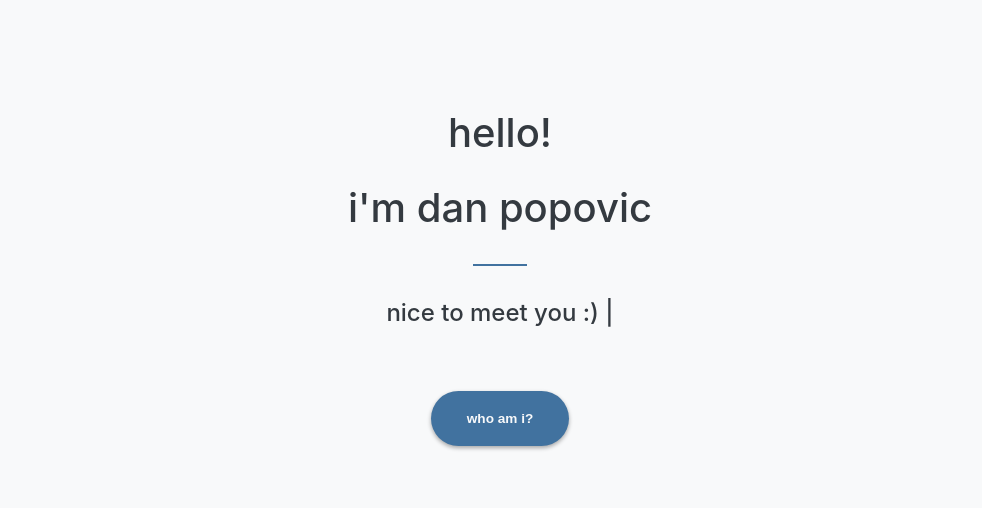
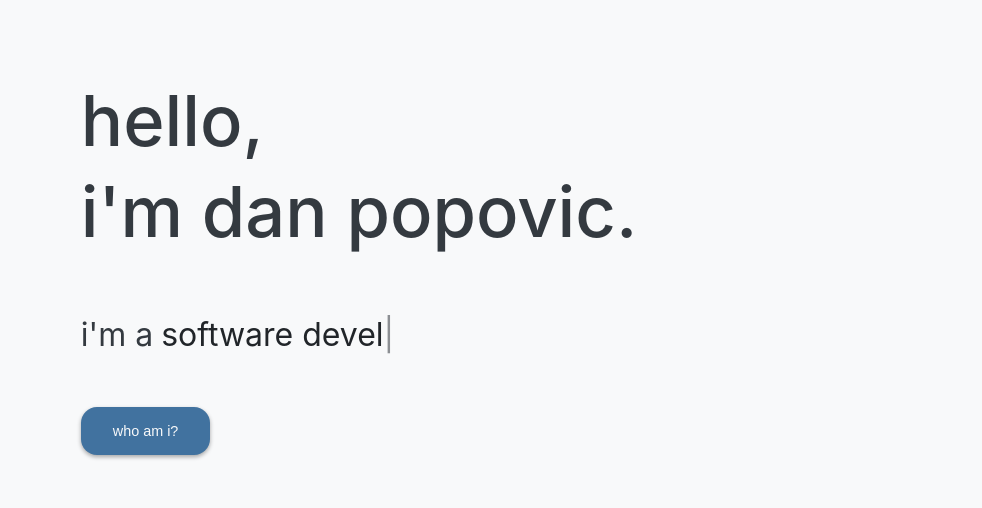
Before and after one commit to danpops/danpops-portfolio-2, a React (Create React App) app: page / in a window 1280 px wide. Shown: the part 136-644 px from the top of the page, without its empty margins (140-1122 px from the left). Built offline with nearby package versions, Linux system fonts and the light colour scheme.

Commit message:
[DP] feat (hero): new hero + updated content

```diff
--- a/src/assets/data/index.ts
+++ b/src/assets/data/index.ts
@@ -8,13 +8,18 @@ export const navigationItems = [
   'contact'
 ]
 export const hero = {
-  heading1: 'hello!',
-  heading2: "i'm dan popovic",
-  heading3: 'nice to meet you :) ',
+  heading1: 'hello,',
+  heading2: "i'm dan popovic.",
+  typewriterText: [
+    'software developer.',
+    'javascript enthusiast.',
+    'functional programmer.',
+    'problem solver.'
+  ],
   buttonText: 'who am i?'
 }
 export const about = {
-  heading: 'who am i?',
+  heading: 'about me',
   content: `i'm a software engineer based in toronto, with experience working
   on consumer level applications using frameworks such as react and react
   native. i'm passionate about writing clean and concise code and test
@@ -24,7 +29,7 @@ export const about = {
   tests using appium on react native.`
 }
 export const specialties = {
-  heading: 'what are my specialties?',
+  heading: 'my specialties',
   data: specialtiesData
 }
 export const experience = {
@@ -37,7 +42,7 @@ export const github = {
   url: 'https://github.com/danpops'
 }
 export const contact = {
-  heading: "let's get in touch!",
+  heading: "let's connect 😃 !",
   content: `i'm open to answering questions or providing advice. feel free to
   contact me!`,
   linkedin: 'https://www.linkedin.com/in/danpops',
--- a/src/components/Buttons/styles.ts
+++ b/src/components/Buttons/styles.ts
@@ -5,11 +5,11 @@ import { IThemeStyle } from '../../types'
 export const PrimaryButton = styled(animated.button)`
   box-shadow: 0 0.125rem 0.25rem #00000055 !important;
   text-transform: lowercase !important;
-  border-radius: 10rem;
+  border-radius: 1rem;
   border: none;
-  font-weight: 600;
-  font-size: 0.85rem;
-  padding: 1.25rem 2.25rem;
+  font-weight: 500;
+  font-size: 0.9rem;
+  padding: 1rem 2rem;
   cursor: pointer;
   ${(props: IThemeStyle) => `
     color: ${props.color};
--- a/src/components/Specialties/SpecialtyTabs/styles.ts
+++ b/src/components/Specialties/SpecialtyTabs/styles.ts
@@ -32,14 +32,14 @@ const getButtonStyle = (theme: IThemeStyle): string => `
 `
 
 export const SpecialtyButton = styled(animated.button)`
-  /* box-shadow: 0 0.062rem 0.125rem #00000055 !important; */
+  box-shadow: 0 0.062rem 0.125rem #00000055 !important;
   text-transform: lowercase !important;
-  border-radius: 10rem;
+  border-radius: 1rem;
   border: none;
   font-weight: 500;
-  font-size: 0.85rem;
+  font-size: 0.9rem;
   width: 8rem;
-  padding: 1.25rem 2.25rem;
+  padding: 1rem 2rem;
   cursor: pointer;
   transition: background-color 0.5s ease-out;
   ${({ activeBg, active, activeColor, bgColor, color }: ISpecialtyProps) => {
--- a/src/components/Typewriter/index.tsx
+++ b/src/components/Typewriter/index.tsx
@@ -1,10 +1,20 @@
+import useTheme from '../../hooks/useTheme'
 import useTypewriter from '../../hooks/useTypewriter'
 import { ITypewriter } from '../../types'
-import { TypewriterText } from './styles'
+import { CustomTWText, CustomTWTypedText, TypewriterText } from './styles'
 
 function Typewriter ({ content }: ITypewriter): JSX.Element {
-  const displayedContent = useTypewriter({ content, speed: 200 })
-  return <TypewriterText>{displayedContent}</TypewriterText>
+  const { theme } = useTheme()
+  const typewriterText = useTypewriter(content)
+
+  return (
+    <TypewriterText>
+      <CustomTWText color={theme.tertiary}>i'm a</CustomTWText>
+      <CustomTWTypedText cursorColor={theme.tertiary} color={theme.gray}>
+        {typewriterText}
+      </CustomTWTypedText>
+    </TypewriterText>
+  )
 }
 
 export default Typewriter
--- a/src/components/Typewriter/styles.ts
+++ b/src/components/Typewriter/styles.ts
@@ -1,6 +1,36 @@
 import styled from 'styled-components'
+import devices from '../../utils/devices'
+import { Header3 } from '../Text'
 
-export const TypewriterText = styled.div`
+interface ITypedText {
+  color: string
+  cursorColor: string
+}
+
+export const TypewriterText = styled(Header3)`
+  display: flex;
+  justify-content: center;
+  align-items: center;
+  transition: background-color 0.5s ease;
+  align-self: start;
+  font-size: 1.53rem;
+  text-align: start;
+
+  @media ${devices.md} {
+    font-size: 2rem;
+  }
+`
+
+export const CustomTWText = styled.p`
+  text-align: start;
+  overflow: hidden;
+  color: ${({ color }) => color};
+`
+
+export const CustomTWTypedText = styled.p`
+  padding: 0 0.5rem;
+  text-align: start;
+  overflow: hidden;
   @keyframes blink {
     from {
       opacity: 0;
@@ -10,8 +40,13 @@ export const TypewriterText = styled.div`
     }
   }
 
-  &::after {
-    content: '|';
-    animation: blink 0.8s infinite;
-  }
+  ${({ color, cursorColor }: ITypedText) => `
+    color: ${color};
+
+    &::after {
+      content: '|';
+      color: ${cursorColor};
+      animation: blink 1s infinite;
+    }
+  `}
 `
--- a/src/containers/Hero/index.tsx
+++ b/src/containers/Hero/index.tsx
@@ -1,39 +1,45 @@
 import ParticlesBg from 'particles-bg'
 import {
+  ContentContianer,
+  HeroButton,
   HeroContainer,
-  HeroHeader5,
+  HeroHeader1,
   HeroMasthead,
-  ParticleContainer
+  ParticleContainer,
+  TypewriterContainer
 } from './styles'
-import { Divider, Header1 } from '../../components/Text'
 import { hero } from '../../assets/data'
 import { Link } from 'react-scroll'
 import useTheme from '../../hooks/useTheme'
-import CustomButton from '../../components/Buttons'
 import Typewriter from '../../components/Typewriter'
+import useBoopAnimation from '../../hooks/animations/useBoopAnimation'
 
 function Hero (): JSX.Element {
   const { theme } = useTheme()
+  const animatedProps = useBoopAnimation()
   return (
     <HeroMasthead bgColor={theme.secondary} id='hero'>
       <ParticleContainer bgColor={theme.secondary}>
         <ParticlesBg num={60} type='cobweb' color={theme.primary} />
       </ParticleContainer>
-      <HeroContainer>
-        <Header1 color={theme.tertiary}>{hero.heading1}</Header1>
-        <Header1 color={theme.tertiary}>{hero.heading2}</Header1>
-        <Divider color={theme.primary} />
-        <HeroHeader5 color={theme.tertiary}>
-          <Typewriter content={hero.heading3} />
-        </HeroHeader5>
-        <Link to='about' smooth duration={500}>
-          <CustomButton
-            label={hero.buttonText}
-            color={theme.light}
-            bgColor={theme.primary}
-          />
-        </Link>
-      </HeroContainer>
+      <ContentContianer>
+        <HeroContainer>
+          <HeroHeader1 color={theme.tertiary}>{hero.heading1}</HeroHeader1>
+          <HeroHeader1 color={theme.tertiary}>{hero.heading2}</HeroHeader1>
+        </HeroContainer>
+        <TypewriterContainer>
+          <Typewriter content={hero.typewriterText} />
+          <Link to='about' smooth duration={500}>
+            <HeroButton
+              color={theme.light}
+              bgColor={theme.primary}
+              {...animatedProps}
+            >
+              {hero.buttonText}
+            </HeroButton>
+          </Link>
+        </TypewriterContainer>
+      </ContentContianer>
     </HeroMasthead>
   )
 }
--- a/src/containers/Hero/styles.ts
+++ b/src/containers/Hero/styles.ts
@@ -1,9 +1,12 @@
 import styled from 'styled-components'
-import { IBackgroundColor } from '../../types'
-import { Header5 } from '../../components/Text'
+import { IBackgroundColor, IThemeStyle } from '../../types'
+import { Header1, Header5 } from '../../components/Text'
+import devices from '../../utils/devices'
+import { animated } from 'react-spring'
 
 export const HeroMasthead = styled.header`
   display: flex;
+  flex-direction: column;
   align-items: center;
   justify-content: center;
   width: 100%;
@@ -11,6 +14,20 @@ export const HeroMasthead = styled.header`
   z-index: 1;
   ${(props: IBackgroundColor) => `background-color: ${props.bgColor};`}
 `
+
+export const ContentContianer = styled.div`
+  display: flex;
+  justify-content: start;
+  align-items: flex-start;
+  padding: 0.2rem;
+  flex-direction: column;
+
+  @media ${devices.lg} {
+    margin-right: auto;
+    margin-left: 17%;
+  }
+`
+
 export const ParticleContainer = styled.div`
   width: 100%;
   height: 100%;
@@ -26,3 +43,38 @@ export const HeroContainer = styled.div`
 export const HeroHeader5 = styled(Header5)`
   margin-bottom: 4rem;
 `
+
+export const HeroHeader1 = styled(Header1)`
+  margin: 0.4rem 0;
+  font-size: 2.8rem;
+  align-self: start;
+  text-align: start;
+
+  @media ${devices.md} {
+    font-size: 4.4rem;
+  }
+`
+
+export const TypewriterContainer = styled.div`
+  z-index: 3;
+  display: flex;
+  flex-direction: column;
+  justify-content: start;
+  align-items: flex-start;
+  text-align: start;
+`
+
+export const HeroButton = styled(animated.button)`
+  box-shadow: 0 0.125rem 0.25rem #00000055 !important;
+  text-transform: lowercase !important;
+  border-radius: 1rem;
+  border: none;
+  font-weight: 500;
+  padding: 1rem 2rem;
+  font-size: 0.9rem;
+  cursor: pointer;
+  ${(props: IThemeStyle) => `
+    color: ${props.color};
+    background-color: ${props.bgColor};
+  `}
+`
--- a/src/hooks/useTypewriter.ts
+++ b/src/hooks/useTypewriter.ts
@@ -1,35 +1,58 @@
 import { useState, useEffect } from 'react'
-import { ITypewriterIndex, IUseTypewriterProps } from '../types'
 
-function fetchTimerIndex ({ timer, content }: ITypewriterIndex) {
-  return (index: number) => {
-    if (index >= content.length - 1) {
-      clearInterval(timer)
-      return index
-    }
-    return index + 1
-  }
-}
+const useTypewriter = (contentArray: string[]): string => {
+  const [index, setIndex] = useState(0)
+  const [subIndex, setSubIndex] = useState(0)
+  const [reverse, setReverse] = useState(false)
 
-const useTypewriter = ({ content, speed }: IUseTypewriterProps): string => {
-  const [displayedContent, setDisplayedContent] = useState('')
-  const [index, setIndex] = useState(0)
+  const isFinalIndexes =
+    index === contentArray.length - 1 && subIndex === contentArray[index].length
+  const wordIsTyped =
+    subIndex === contentArray[index].length + 1 &&
+    index !== contentArray.length - 1 &&
+    !reverse
+  const isNewWord = subIndex === 0 && reverse
+  const finalWordIsErased = index === contentArray.length - 1 && subIndex === 0
+  const isFinalLetterInWord = subIndex === contentArray[index].length
+  const timeOutTimer = Math.max(
+    reverse ? 75 : isFinalLetterInWord ? 1000 : 150,
+    Math.floor(Math.random() * 350)
+  )
 
   useEffect(() => {
-    const animKey = setInterval(() => {
-      setIndex(fetchTimerIndex({ timer: animKey, content }))
-    }, speed)
-  }, [speed, content])
-
-  useEffect(() => {
-    function composeContentCharacter (displayed: string): string {
-      return displayed + content[index]
+    if (isFinalIndexes) {
+      return
     }
 
-    setDisplayedContent(composeContentCharacter)
-  }, [index, content])
+    if (wordIsTyped) {
+      setReverse(true)
+      return
+    }
 
-  return displayedContent
+    if (isNewWord) {
+      setReverse(false)
+      setIndex(prev => prev + 1)
+      return
+    }
+
+    const timeout = setTimeout(() => {
+      setSubIndex(prev => prev + (reverse ? -1 : 1))
+    }, timeOutTimer)
+
+    return () => clearTimeout(timeout)
+  }, [
+    subIndex,
+    index,
+    reverse,
+    isFinalIndexes,
+    wordIsTyped,
+    isNewWord,
+    timeOutTimer,
+    finalWordIsErased,
+    contentArray
+  ])
+
+  return `${contentArray[index].substring(0, subIndex)}`
 }
 
 export default useTypewriter
--- a/src/types/index.d.ts
+++ b/src/types/index.d.ts
@@ -146,7 +146,7 @@ export interface IUseNavigation {
   toggleNavbar: () => void
 }
 export interface ITypewriter {
-  content: string
+  content: string[]
 }
 export interface IUseTypewriterProps {
   content: string
```
